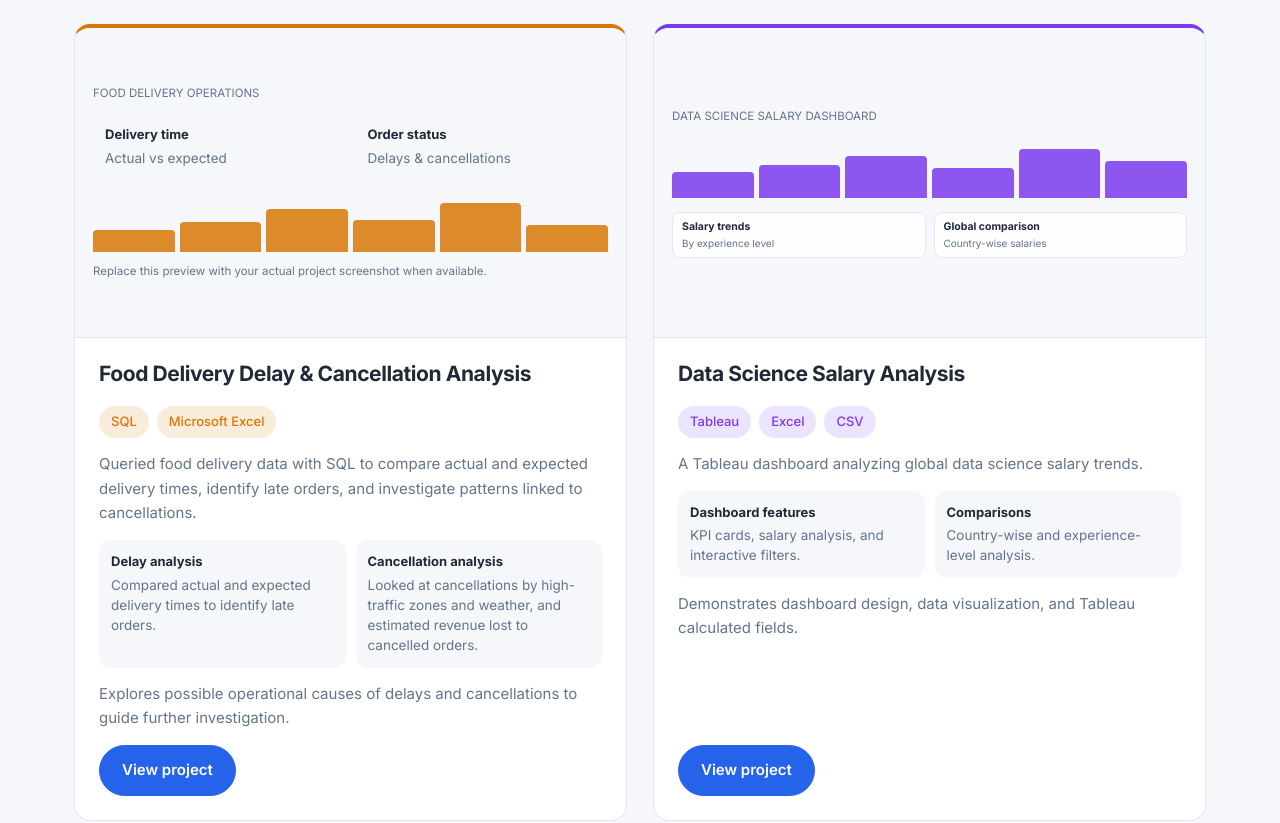
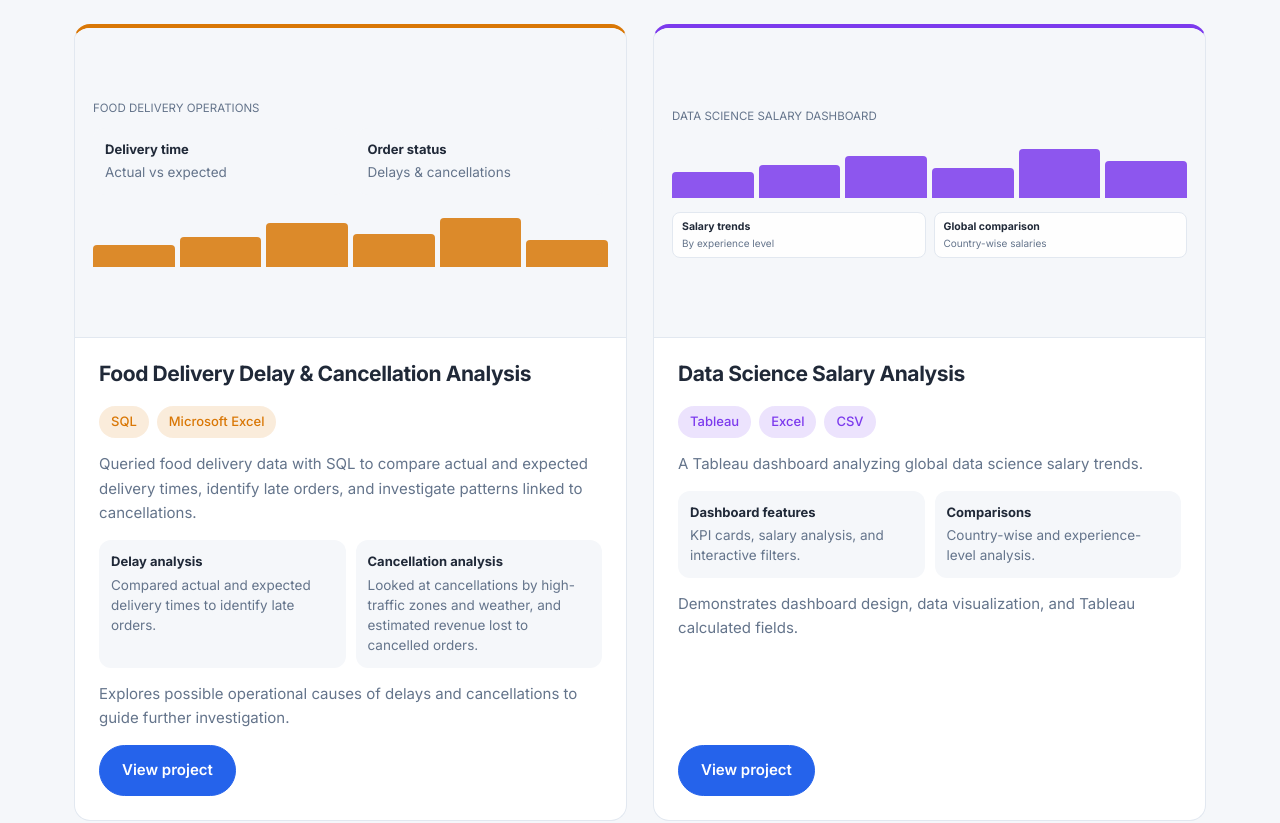
Before and after one commit to siyashoy/siyashoy.github.io, a plain HTML site: page index.html in a window 1280 px wide. Shown: the part 3183-4006 px from the top of the page. Drawn offline with nearby package versions, Linux system fonts and the light colour scheme.

Commit message:
Update index.html

```diff
--- a/index.html
+++ b/index.html
@@ -219,7 +219,7 @@ footer{border-top:1px solid var(--bd);padding:40px 0;background:var(--alt)}
    </article>
 
    <article class="card pr rv" style="--a:#D97706">
-    <div class="shot"><div class="mock"><small>FOOD DELIVERY OPERATIONS</small><div class="fd"><div><b>Delivery time</b>Actual vs expected</div><div><b>Order status</b>Delays &amp; cancellations</div></div><div class="bars" aria-hidden="true"><i style="height:40%"></i><i style="height:55%"></i><i style="height:80%"></i><i style="height:60%"></i><i style="height:90%"></i><i style="height:50%"></i></div><small>Replace this preview with your actual project screenshot when available.</small></div></div>
+    <div class="shot"><div class="mock"><small>FOOD DELIVERY OPERATIONS</small><div class="fd"><div><b>Delivery time</b>Actual vs expected</div><div><b>Order status</b>Delays &amp; cancellations</div></div><div class="bars" aria-hidden="true"><i style="height:40%"></i><i style="height:55%"></i><i style="height:80%"></i><i style="height:60%"></i><i style="height:90%"></i><i style="height:50%"></i></div></div></div>
     <div class="pb"><h3>Food Delivery Delay &amp; Cancellation Analysis</h3><div class="tg"><span>SQL</span><span>Microsoft Excel</span></div>
      <p>Queried food delivery data with SQL to compare actual and expected delivery times, identify late orders, and investigate patterns linked to cancellations.</p>
      <div class="fd"><div><b>Delay analysis</b>Compared actual and expected delivery times to identify late orders.</div><div><b>Cancellation analysis</b>Looked at cancellations by high-traffic zones and weather, and estimated revenue lost to cancelled orders.</div></div>
```
